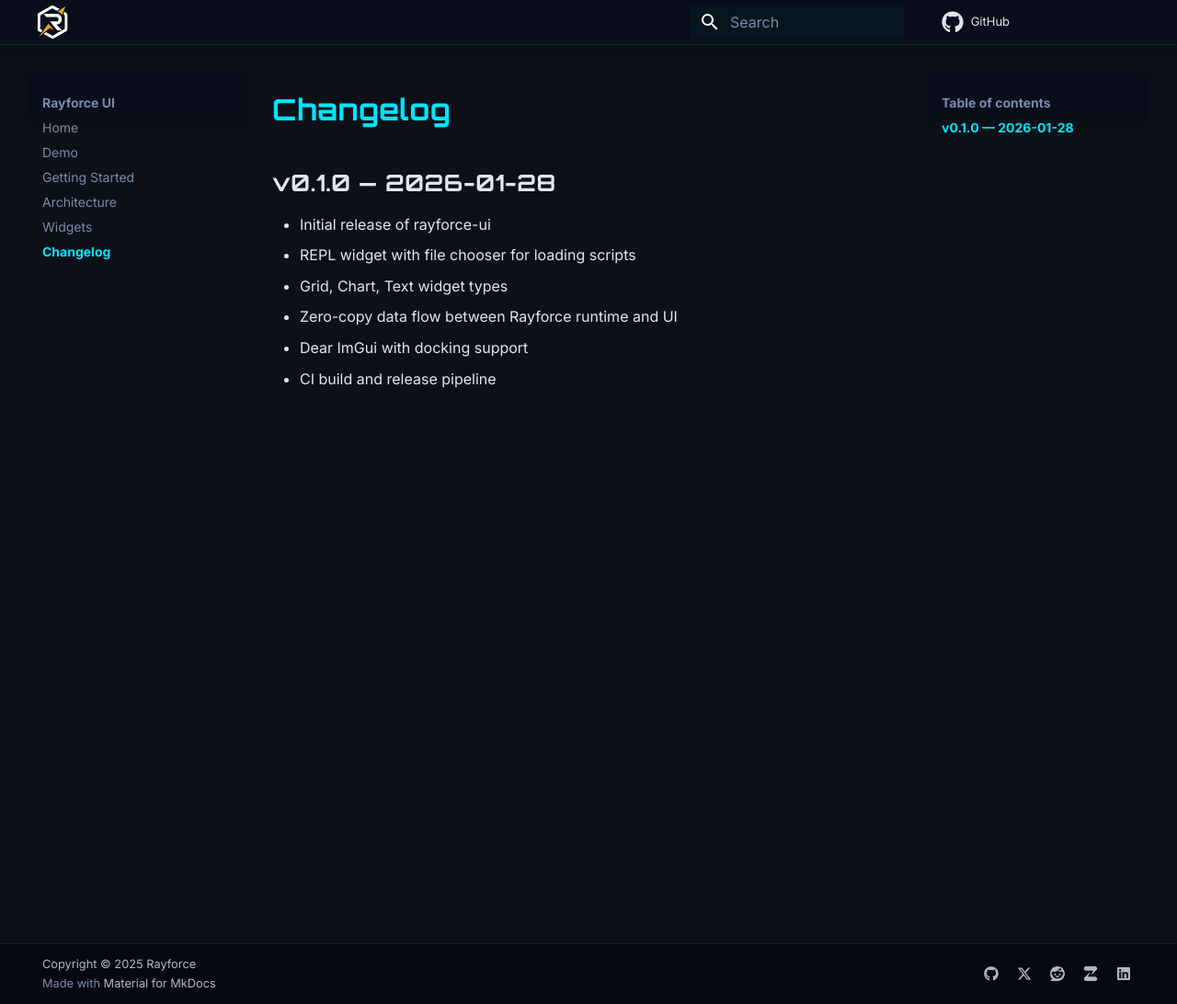
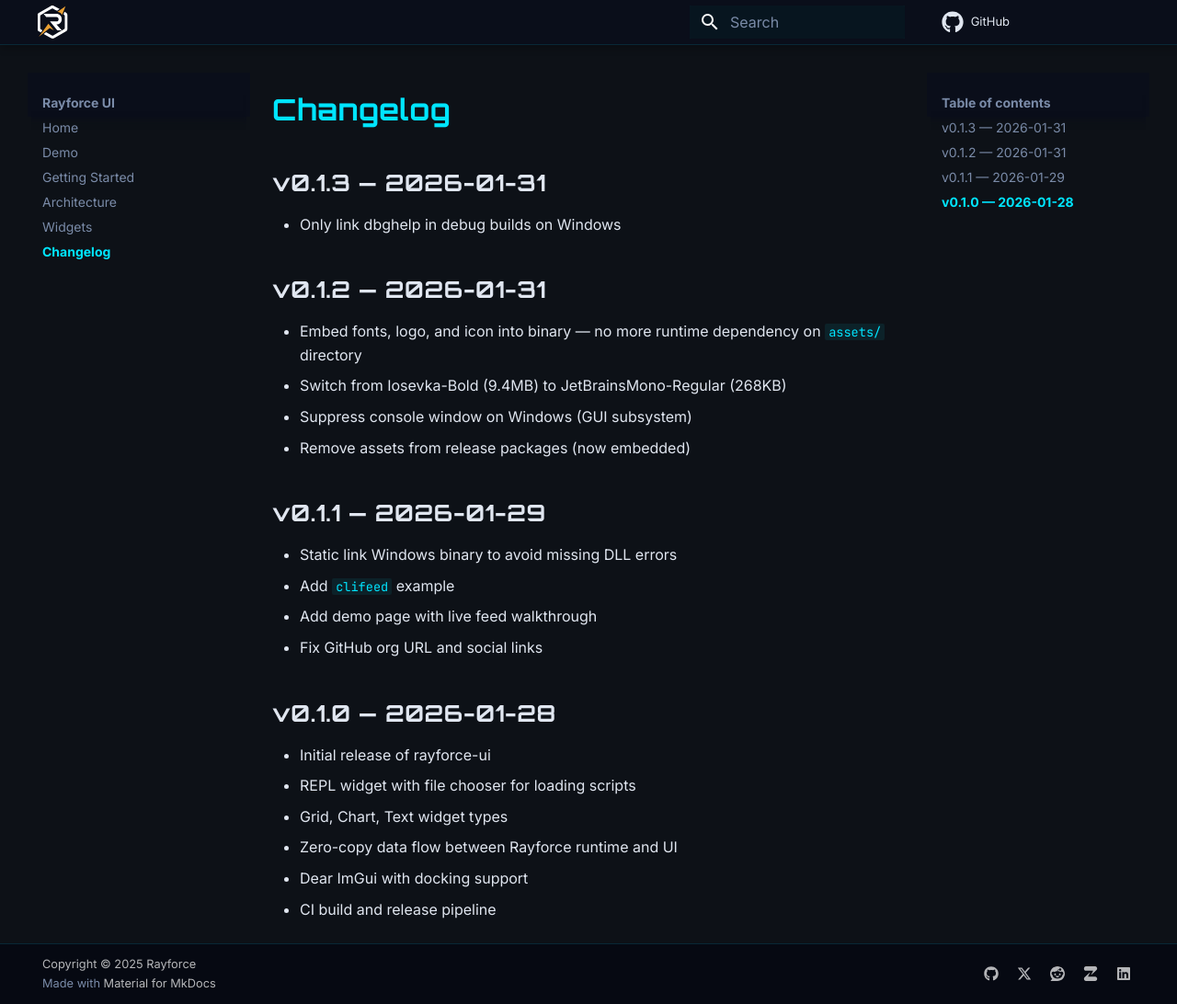
Before and after one commit to singaraiona/rayforce-ui, an MkDocs documentation site: the page built from docs/docs/changelog.md, in a window 1280 px wide and 1092 px high. Shown: the whole window at 92% size. Built offline with MkDocs 1.6.1 and Material for MkDocs 9.7.7, drawn with Linux system fonts in a browser that asks for light colours; comment, search, counter and statistics services are not loaded.

Commit message:
docs: add v0.1.1–v0.1.3 to changelog
Co-Authored-By: Claude Opus 4.5 <noreply@anthropic.com>

```diff
--- a/docs/docs/changelog.md
+++ b/docs/docs/changelog.md
@@ -1,4 +1,22 @@
 # Changelog
+
+## v0.1.3 — 2026-01-31
+
+- Only link dbghelp in debug builds on Windows
+
+## v0.1.2 — 2026-01-31
+
+- Embed fonts, logo, and icon into binary — no more runtime dependency on `assets/` directory
+- Switch from Iosevka-Bold (9.4MB) to JetBrainsMono-Regular (268KB)
+- Suppress console window on Windows (GUI subsystem)
+- Remove assets from release packages (now embedded)
+
+## v0.1.1 — 2026-01-29
+
+- Static link Windows binary to avoid missing DLL errors
+- Add `clifeed` example
+- Add demo page with live feed walkthrough
+- Fix GitHub org URL and social links
 
 ## v0.1.0 — 2026-01-28
 
```
Also changed, not shown: CHANGELOG.md.
